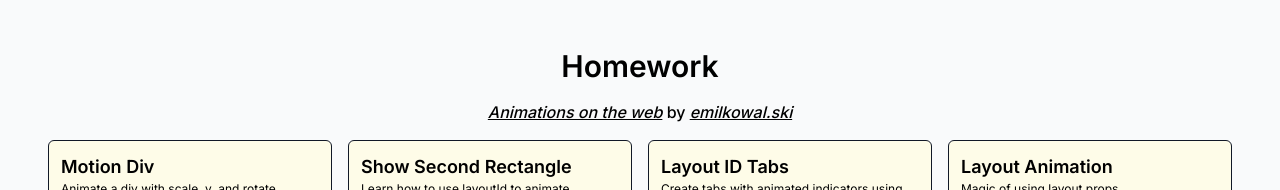
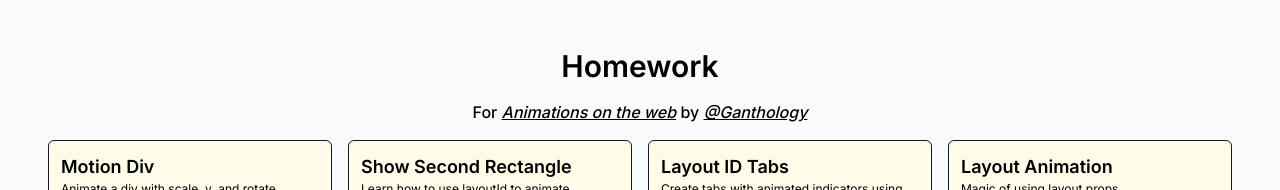
Before and after one commit to Ganthology/animations-on-the-web-exercise, a Next.js app: page / in a window 1280 px wide. Shown: the top 190 px of the page. Built offline with nearby package versions, Linux system fonts and the light colour scheme.

Commit message:
fix: fix homepage copywriting

```diff
--- a/app/page.tsx
+++ b/app/page.tsx
@@ -6,6 +6,7 @@ export default function Home() {
       <div className="flex w-full flex-col items-center justify-center gap-4">
         <h1 className="text-3xl font-semibold">Homework</h1>
         <p className="font-medium">
+          {"For "}
           <a
             href="https://animations.dev/"
             target="_blank"
@@ -16,12 +17,12 @@ export default function Home() {
           </a>
           {" by "}
           <a
-            href="https://emilkowal.ski/"
+            href="https://github.com/Ganthology/animations-on-the-web-exercise"
             target="_blank"
             rel="noopener noreferrer"
             className="italic underline hover:bg-gray-900 hover:text-gray-50"
           >
-            emilkowal.ski
+            @Ganthology
           </a>
         </p>
         <TableOfContent />
```
